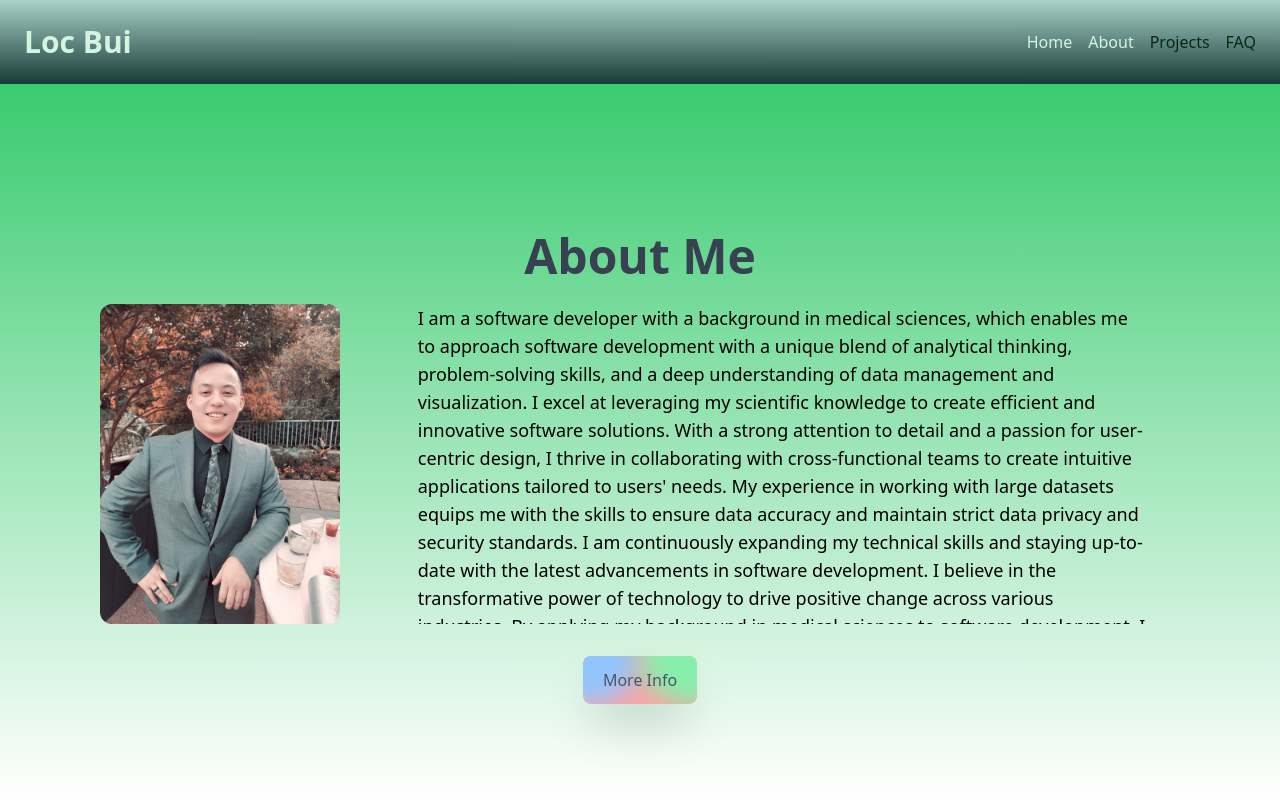
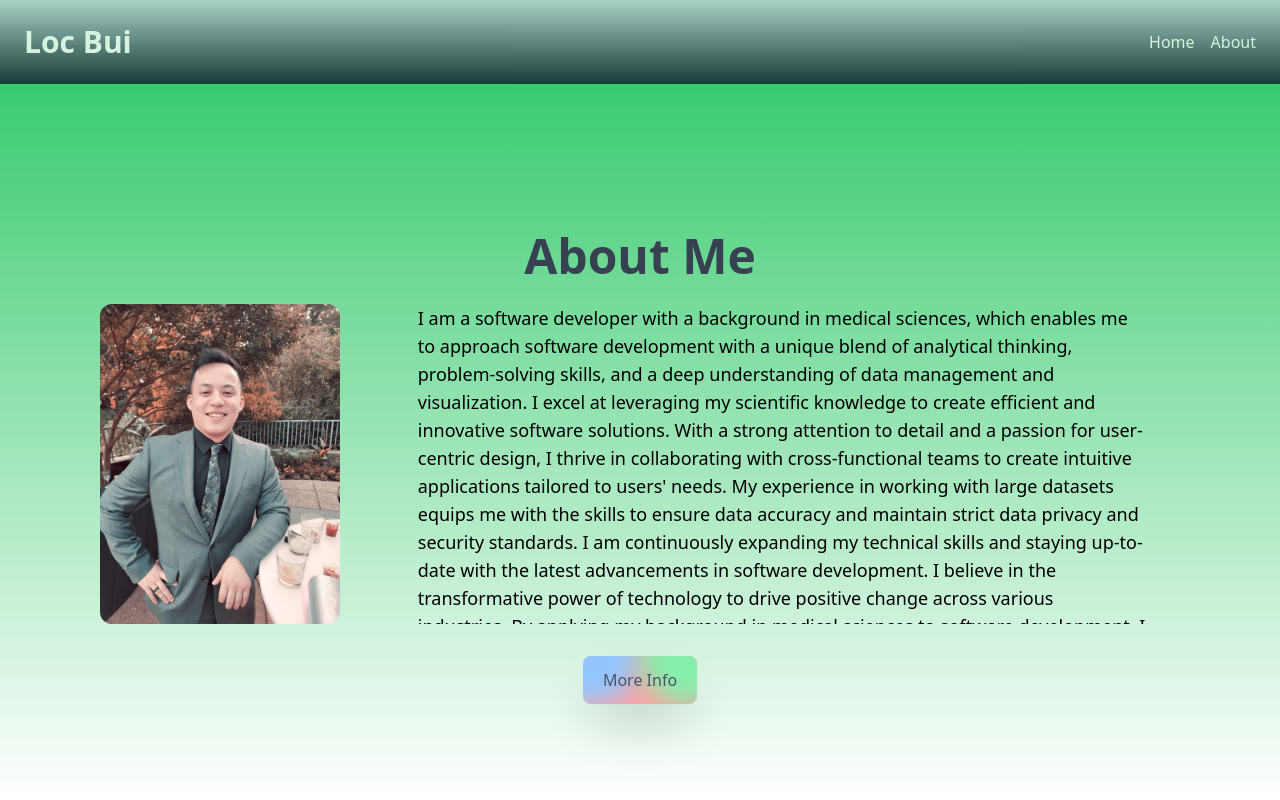
Before and after one commit to locb65/porfolio, a React (Create React App) app in the folder portfolio-app/: page / in a window 1280 px wide. Shown: the top 800 px of the page. Built offline with nearby package versions, Linux system fonts and the light colour scheme.

Commit message:
removed two options from navBar

```diff
--- a/portfolio-app/src/pages/Components/navBar.jsx
+++ b/portfolio-app/src/pages/Components/navBar.jsx
@@ -19,16 +19,7 @@ export const NavBar = () => {
                 About
                 </Link>
             </li>
-            <li>
-                {/* <Link to="/projects" className="text-white hover:text-gray-200"> */}
-                Projects
-                {/* </Link> */}
-            </li>
-            <li>
-                {/* <Link to="/faq" className="text-white hover:text-gray-200"> */}
-                FAQ
-                {/* </Link> */}
-            </li>
+
             </ul>
         </div>
         </nav>
```
